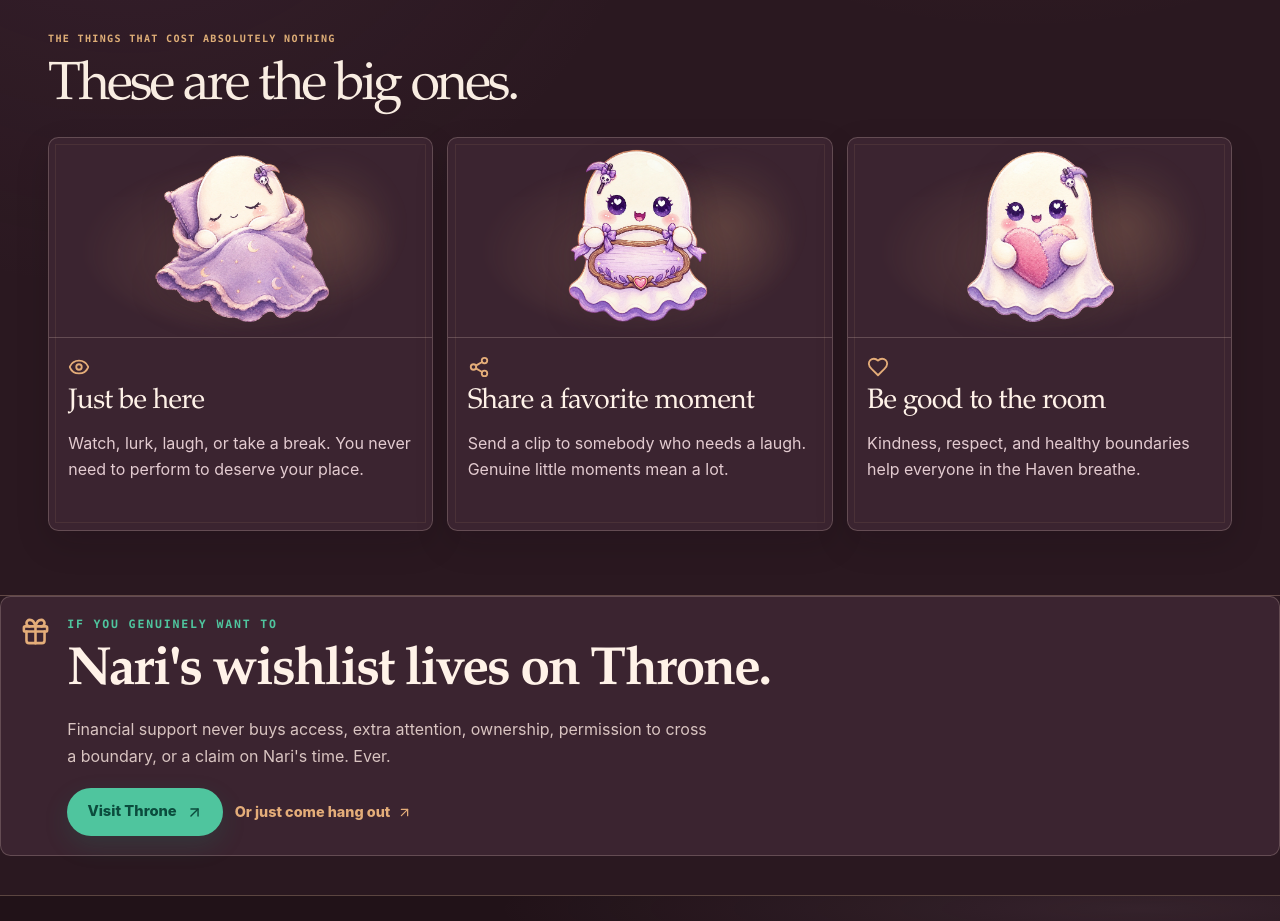
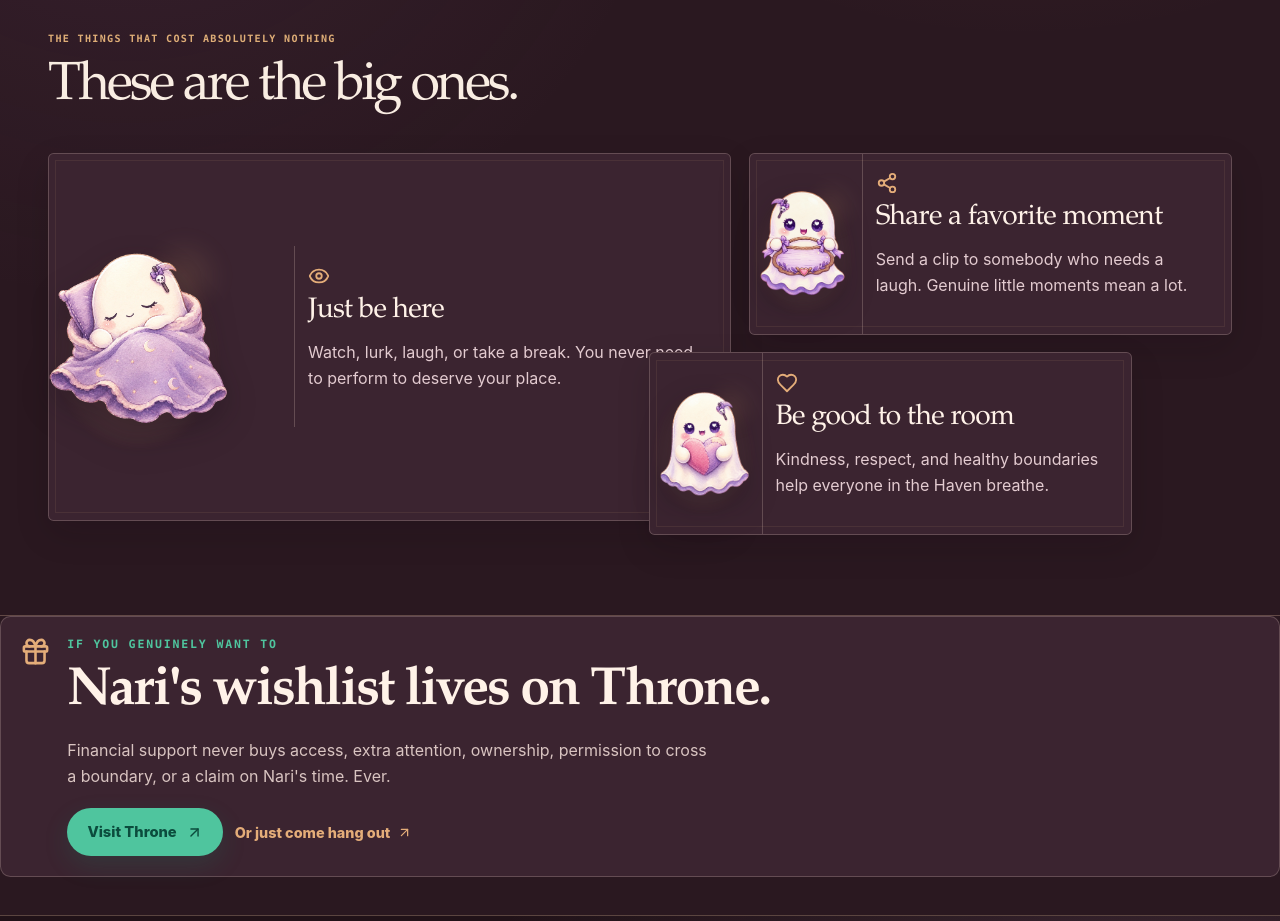
Before and after one commit to SomberKrow/NariNuna, a Vue app: page /support in a window 1280 px wide. Shown: the part 820-1741 px from the top of the page. Built offline with nearby package versions, Linux system fonts and the light colour scheme; the HTML template or start-up script is replaced by a standard one.

Commit message:
Refine work stories and support compositions

```diff
--- a/src/pages/StoriesPage.vue
+++ b/src/pages/StoriesPage.vue
@@ -10,9 +10,37 @@ import { featuredMoments } from "@/data/media";
     <div><p class="eyebrow"><BookOpenText :size="16" aria-hidden="true" /> Chapter seven · lanterns, blankets, one more story</p><h1>Some moments<br /><em>deserve to stay.</em></h1><p>A little shelf for Nari's favorite stories, ridiculous stream memories, and moments that still make her laugh when chat is long gone.</p></div>
   </section>
 
-  <section class="moment-shelf moment-shelf--final page-width section-pad">
+  <section class="moment-shelf moment-shelf--final moment-shelf--stories page-width section-pad">
     <header class="world-heading"><p class="eyebrow">Three little pieces of the chaos</p><h2>Start with something that actually happened.</h2></header>
     <div class="media-grid"><MediaCard v-for="moment in featuredMoments" :key="moment.id" :moment="moment" /></div>
     <div class="story-shelf-note"><Clock3 :size="28" aria-hidden="true" /><div><strong>Nari decides what makes the shelf.</strong><p>Nothing private gets scraped, and nobody has to become content to belong.</p></div></div>
   </section>
 </template>
+
+<style scoped>
+.moment-shelf--stories :deep(.media-card) { border-radius: 0.4rem; }
+.story-shelf-note { margin-block-start: clamp(1.25rem, 4vw, 2.25rem); }
+@media (min-width: 48rem) {
+  .moment-shelf--stories .media-grid {
+    grid-template-columns: repeat(12, minmax(0, 1fr));
+    gap: 1.1rem;
+    align-items: start;
+  }
+  .moment-shelf--stories :deep(.media-card:first-child) {
+    grid-column: 1 / 8;
+    grid-row: 1 / span 2;
+  }
+  .moment-shelf--stories :deep(.media-card:nth-child(2)) { grid-column: 8 / 13; grid-row: 1; }
+  .moment-shelf--stories :deep(.media-card:nth-child(3)) { grid-column: 7 / 12; grid-row: 2; }
+  .moment-shelf--stories :deep(.media-card:first-child .media-card__image) { aspect-ratio: 16 / 10; }
+  .moment-shelf--stories :deep(.media-card:not(:first-child) > a) {
+    display: grid;
+    grid-template-columns: minmax(9rem, 0.42fr) minmax(0, 0.58fr);
+  }
+  .moment-shelf--stories :deep(.media-card:not(:first-child) .media-card__image) {
+    height: 100%;
+    min-height: 13rem;
+    aspect-ratio: auto;
+  }
+}
+</style>
--- a/src/pages/SupportPage.vue
+++ b/src/pages/SupportPage.vue
@@ -18,7 +18,7 @@ const ways: { icon: typeof Eye; title: string; text: string; ghostie: GhostieArt
   <section class="support-kindness page-width section-pad">
     <header class="world-heading"><p class="eyebrow">The things that cost absolutely nothing</p><h2>These are the big ones.</h2></header>
     <div class="support-kindness__grid support-kindness__grid--painted">
-      <article v-for="way in ways" :key="way.title">
+      <article v-for="(way, index) in ways" :key="way.title" :class="`support-kindness__chapter support-kindness__chapter--${index + 1}`">
         <GhostieArt class="ghostie-card-art" :variant="way.ghostie" :mirror="way.mirror" />
         <div><component :is="way.icon" :size="22" aria-hidden="true" /><h3>{{ way.title }}</h3><p>{{ way.text }}</p></div>
       </article>
@@ -28,11 +28,39 @@ const ways: { icon: typeof Eye; title: string; text: string; ghostie: GhostieArt
 </template>
 
 <style scoped>
-.support-kindness__grid--painted > article { grid-template-rows: 11.5rem 1fr; min-height: 100%; }
-.ghostie-card-art { --ghostie-size: 11rem; height: 11.5rem; border-bottom: 1px solid var(--story-line); border-radius: 0; }
-.support-kindness__grid--painted > article > div { min-height: 12rem; }
+.support-kindness__grid--painted { position: relative; gap: 0.9rem; }
+.support-kindness__chapter {
+  min-height: 0;
+  grid-template-columns: 7rem minmax(0, 1fr);
+  grid-template-rows: 1fr;
+  align-items: center;
+  overflow: visible;
+  border-radius: 0.35rem;
+}
+.ghostie-card-art {
+  --ghostie-size: 8rem;
+  width: 7.7rem;
+  height: 9rem;
+  margin-inline-start: -0.5rem;
+  border: 0;
+  filter: drop-shadow(0 0.75rem 1rem rgb(15 9 14 / 16%));
+}
+.support-kindness__chapter > div { min-height: 0; padding: 1.15rem 1.15rem 1.2rem 0.8rem; border-inline-start: 1px solid var(--story-line); }
 @media (min-width: 48rem) {
-  .support-kindness__grid--painted > article { grid-template-rows: 12.5rem 1fr; }
-  .ghostie-card-art { --ghostie-size: 12rem; height: 12.5rem; }
+  .support-kindness__grid--painted {
+    grid-template-columns: repeat(12, minmax(0, 1fr));
+    gap: 1.1rem;
+    align-items: start;
+    padding-block: 1rem;
+  }
+  .support-kindness__grid--painted > .support-kindness__chapter--1 {
+    grid-column: 1 / 8;
+    grid-row: 1 / span 2;
+    grid-template-columns: minmax(10rem, 0.72fr) minmax(0, 1.28fr);
+    min-height: 23rem;
+  }
+  .support-kindness__grid--painted > .support-kindness__chapter--2 { grid-column: 8 / 13; grid-row: 1; }
+  .support-kindness__grid--painted > .support-kindness__chapter--3 { grid-column: 7 / 12; grid-row: 2; }
+  .support-kindness__chapter--1 .ghostie-card-art { --ghostie-size: 14rem; width: 13rem; height: 15rem; margin-inline-start: -1rem; }
 }
 </style>
--- a/src/pages/WorkWithNariPage.vue
+++ b/src/pages/WorkWithNariPage.vue
@@ -26,7 +26,7 @@ const fits = [
   <section class="work-fit page-width section-pad">
     <header class="world-heading"><p class="eyebrow">Where the fit feels right</p><h2>Creative work with an actual heartbeat.</h2></header>
     <div class="work-fit__grid work-fit__grid--painted">
-      <article v-for="fit in fits" :key="fit.title">
+      <article v-for="(fit, index) in fits" :key="fit.title" :class="`work-fit__chapter work-fit__chapter--${index + 1}`">
         <img :src="fit.art" width="640" height="360" alt="" loading="lazy" />
         <div><component :is="fit.icon" :size="24" aria-hidden="true" /><h3>{{ fit.title }}</h3><p>{{ fit.text }}</p></div>
       </article>
@@ -71,3 +71,38 @@ const fits = [
     </div>
   </section>
 </template>
+
+<style scoped>
+.work-fit__grid--painted { position: relative; gap: 0.9rem; }
+.work-fit__chapter { border-radius: 0.4rem; }
+.nari-links__directory > a {
+  border-inline-start: 2px solid color-mix(in srgb, var(--story-line) 78%, var(--story-accent));
+  border-radius: 0.25rem;
+}
+@media (min-width: 48rem) {
+  .work-fit__grid--painted {
+    grid-template-columns: repeat(12, minmax(0, 1fr));
+    gap: 1.1rem;
+    align-items: start;
+  }
+  .work-fit__grid--painted > .work-fit__chapter--1 {
+    grid-column: 1 / 8;
+    grid-row: 1 / span 2;
+  }
+  .work-fit__grid--painted > .work-fit__chapter--1 > img { height: clamp(15rem, 29vw, 21rem); }
+  .work-fit__grid--painted > .work-fit__chapter--2 { grid-column: 8 / 13; grid-row: 1; }
+  .work-fit__grid--painted > .work-fit__chapter--3 { grid-column: 7 / 12; grid-row: 2; }
+  .nari-links__directory {
+    grid-template-columns: repeat(2, minmax(0, 1fr));
+    align-items: start;
+  }
+  .nari-links__directory > a:nth-child(even) { transform: translateY(0.7rem); }
+  .nari-links__directory > a:nth-child(even):hover,
+  .nari-links__directory > a:nth-child(even):focus-visible { transform: translateY(calc(0.7rem - 2px)); }
+}
+@media (prefers-reduced-motion: reduce) {
+  .nari-links__directory > a:nth-child(even),
+  .nari-links__directory > a:nth-child(even):hover,
+  .nari-links__directory > a:nth-child(even):focus-visible { transform: none; }
+}
+</style>
```
